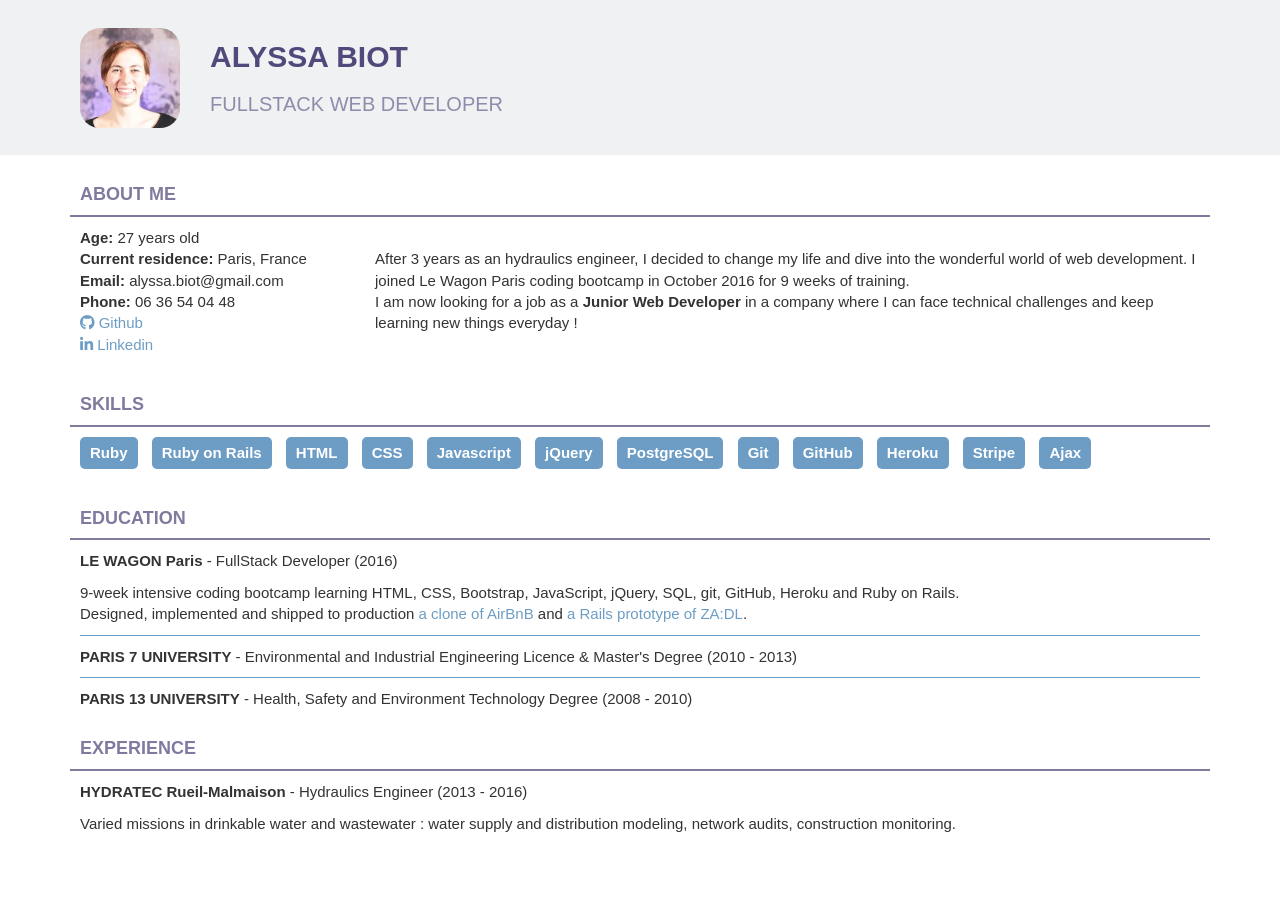
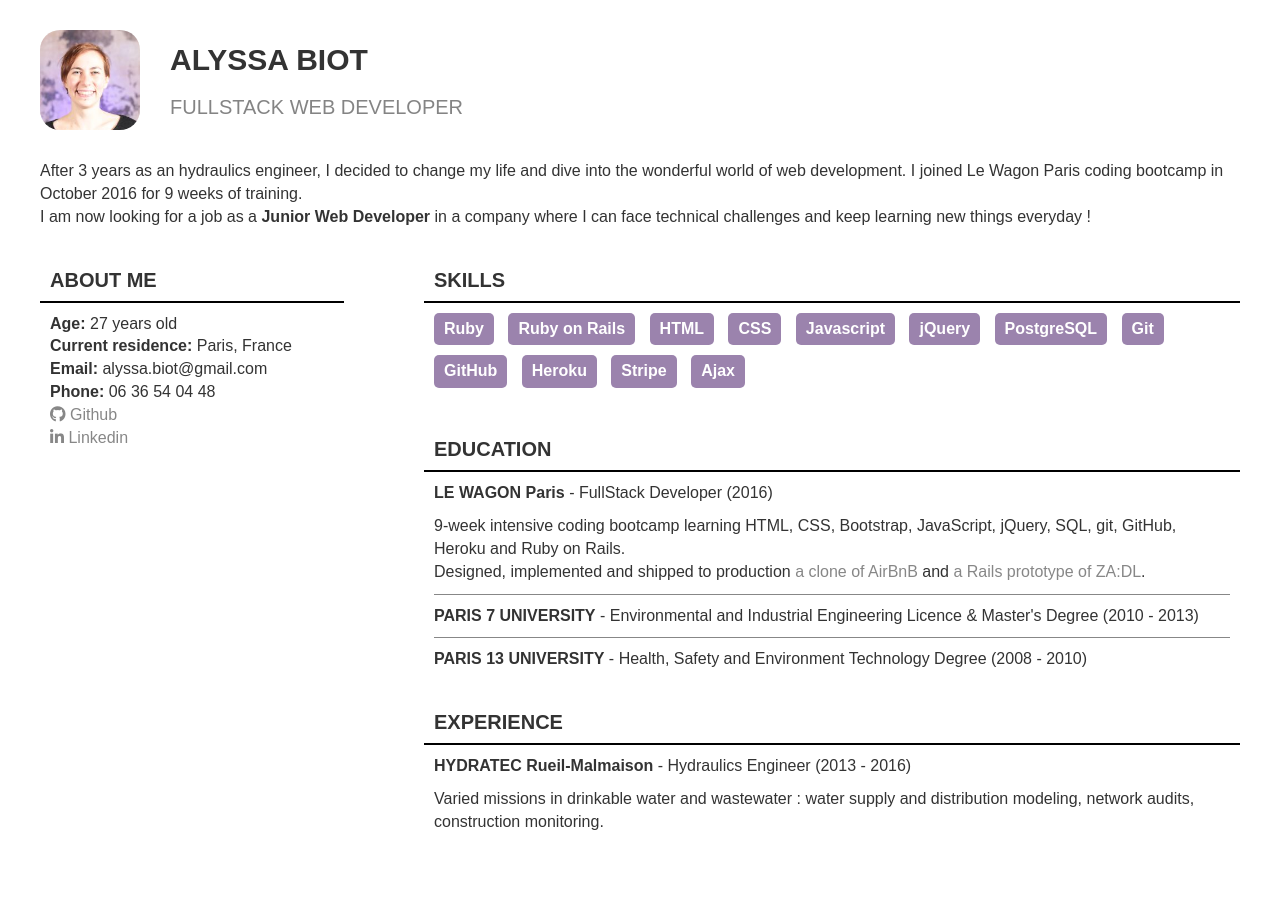
Before and after one commit to alyssabiot/profile, a plain HTML site: page index.html in a window 1280 px wide. Before the commit the page ends 884 px from the top, so only its background shows below. Drawn offline with nearby package versions, Linux system fonts and the light colour scheme.

Commit message:
2 columns

```diff
--- a/css/components/divisions.css
+++ b/css/components/divisions.css
@@ -1,13 +1,13 @@
 .division {
-  margin-top: 10px;
+  padding: 0px 40px 20px 40px;
 }
 
 h4 {
-  border-bottom: 2px solid #807A9F;
+  border-bottom: 2px solid black;
   padding: 10px;
-  color: #807A9F;
   margin: 0;
   font-weight: bold;
+  font-size: 20px;
 }
 
 .detailed-list {
@@ -18,3 +18,16 @@ h4 {
   margin-top: 10px;
   margin-bottom: 10px;
 }
+
+.content {
+  display: flex;
+  justify-content: space-between;
+}
+
+.left-side {
+  flex: 0 0 30%;
+}
+
+.resume {
+  padding: 0px 40px 20px 40px;
+}
--- a/css/components/education.css
+++ b/css/components/education.css
@@ -1,3 +1,3 @@
 .education-border {
-  border-bottom: 1px solid #6D9DC5;
+  border-bottom: 1px solid #878787;
 }
--- a/css/components/profile_header.css
+++ b/css/components/profile_header.css
@@ -1,11 +1,5 @@
-.profile-header-wrapper {
-  background: #EFF1F3;
-  margin-bottom: 10px;
-}
-
 .profile-header-infos {
-  padding: 40px 20px;
-  color: #51497B;
+  padding: 0px 20px;
 }
 
 .profile-header-infos h1 {
@@ -24,8 +18,9 @@
 .profile {
   display: flex;
   align-items: center;
+  padding: 30px 40px 30px 40px;
 }
 
 .profile-header-picture {
-  padding: 10px;
+  padding-right: 10px;
 }
--- a/css/components/skills.css
+++ b/css/components/skills.css
@@ -1,6 +1,6 @@
 .skills li {
   /*background-color: rgba(109,157,197, 0.5);*/
-  background-color: #6D9DC5;
+  background-color: #9B83AD;
   border-radius: 5px;
   padding: 5px 10px;
   margin-right: 10px;
--- a/css/style.css
+++ b/css/style.css
@@ -9,15 +9,15 @@
 body {
   margin: 0;
   font-family: Open-sans, sans-serif;
-  font-size: 15px;
+  font-size: 16px;
 }
 
 a {
-  color: #6D9DC5;
+  color: #878787;
 }
 a:hover {
   text-decoration: none;
-  color: #6D9DC5;
+  color: #878787;
   font-weight: bolder;
 }
 .text-center {
--- a/index.html
+++ b/index.html
@@ -11,8 +11,7 @@
   <body>
 
   <!-- Header -->
-  <div class="profile-header-wrapper">
-    <div class="container profile">
+    <div class="profile">
       <div class="profile-header-picture">
         <img src="images/alyssa.jpg" alt="" class="avatar">
       </div>
@@ -21,14 +20,21 @@
         <h2>FULLSTACK WEB DEVELOPER</h2>
       </div>
     </div>
+
+  <!-- Resume -->
+    <div class="resume">
+      <p>
+        After 3 years as an hydraulics engineer, I decided to change my life and dive into the wonderful world of web development. I joined Le Wagon Paris coding bootcamp in October 2016 for 9 weeks of training.<br>
+        I am now looking for a job as a <strong>Junior Web Developer</strong> in a company where I can face technical challenges and keep learning new things everyday !
+      </p>
     </div>
 
+  <div class="content">
+  <div class="left-side">
   <!-- About me -->
-  <div class="container">
     <div class="division">
       <h4>ABOUT ME</h4>
       <div class="about-me">
-        <div class="about-left">
         <ul class="list-unstyled about-me-list">
           <li><strong>Age:</strong> 27 years old</li>
           <li><strong>Current residence:</strong> Paris, France</li>
@@ -42,18 +48,15 @@
           </li>
         </ul>
       </div>
-        <div class="about-right">
-          <p>
-            After 3 years as an hydraulics engineer, I decided to change my life and dive into the wonderful world of web development. I joined Le Wagon Paris coding bootcamp in October 2016 for 9 weeks of training.<br>
-            I am now looking for a job as a <strong>Junior Web Developer</strong> in a company where I can face technical challenges and keep learning new things everyday !
-          </p>
-        </div>
-      </div>
     </div>
   </div>
 
+
+
+
+
+  <div class="right-side">
   <!-- Skills -->
-  <div class="container">
     <div class="division skills">
       <h4>SKILLS</h4>
       <ul class="list-unstyled list-inline">
@@ -71,11 +74,8 @@
         <li>Ajax</li>
       </ul>
       </div>
-    </div>
-
 
     <!-- Education -->
-  <div class="container">
       <div class="division education">
         <h4>EDUCATION</h4>
         <ul class="list-unstyled detailed-list">
@@ -92,10 +92,8 @@
           </li>
         </ul>
       </div>
-  </div>
 
     <!-- Experience -->
-  <div class="container">
       <div class="division experience">
         <h4>EXPERIENCE</h4>
         <ul class="list-unstyled detailed-list">
@@ -106,6 +104,7 @@
         </ul>
       </div>
     </div>
+  </div>
 
     <script src="https://maxcdn.bootstrapcdn.com/bootstrap/3.2.0/js/bootstrap.min.js"></script>
 
```
Lines whose indentation alone changed are shown as unchanged.
